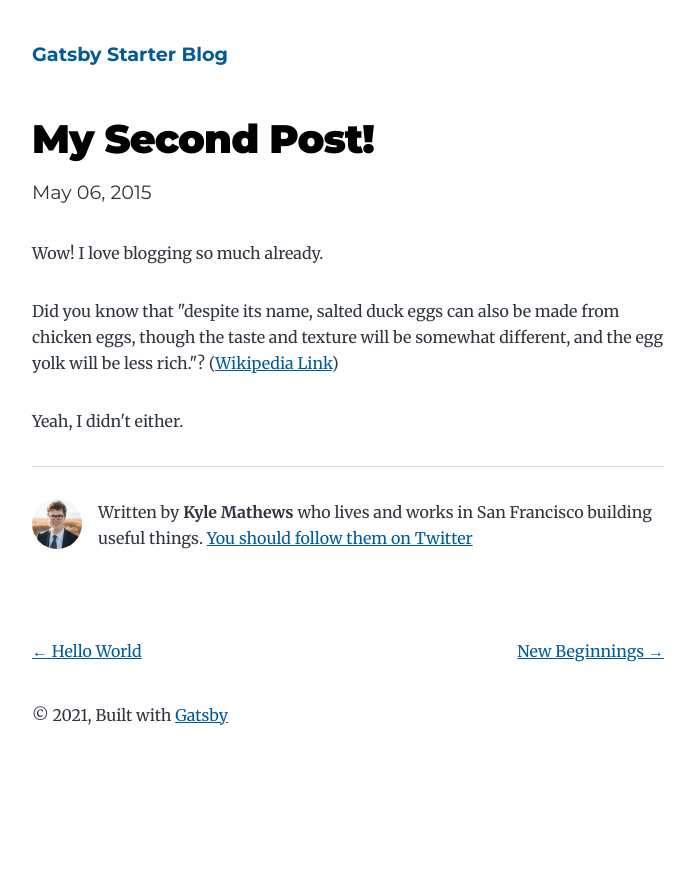
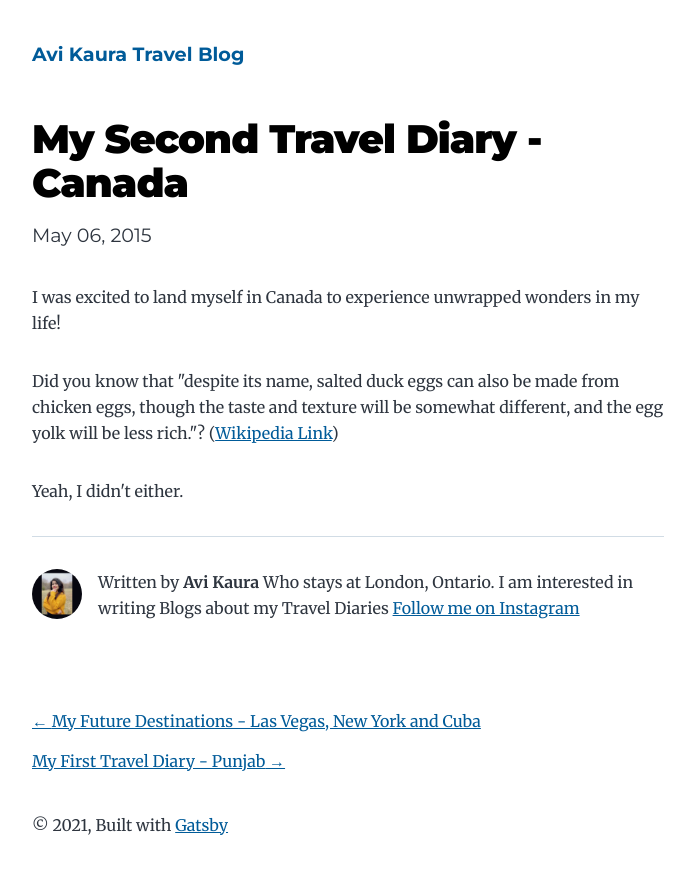
Before and after one commit to Avikaura/Avi_Blog, a Gatsby site: page /my-second-post/ in a window 1280 px wide. Shown: the whole page, without its empty margins (292-986 px from the left). Before the commit the page ends 800 px from the top, so only its background shows below. Built offline with nearby package versions, Linux system fonts and the light colour scheme; Gatsby itself is replaced by a stand-in of ours.

Commit message:
Modified the first blog page(Index page)

```diff
--- a/content/blog/hello-world/index.md
+++ b/content/blog/hello-world/index.md
@@ -1,7 +1,7 @@
 ---
-title: Hello World
+title: My Future Destinations - Las Vegas, New York and Cuba
 date: "2015-05-01T22:12:03.284Z"
-description: "Hello World"
+description: "Wondering about my future plans and soon, the dreams are not just going to be a dream."
 ---
 
 This is my first post on my new fake blog! How exciting!
--- a/content/blog/my-second-post/index.md
+++ b/content/blog/my-second-post/index.md
@@ -1,9 +1,9 @@
 ---
-title: My Second Post!
+title: My Second Travel Diary - Canada
 date: "2015-05-06T23:46:37.121Z"
 ---
 
-Wow! I love blogging so much already.
+I was excited to land myself in Canada to experience unwrapped wonders in my life!
 
 Did you know that "despite its name, salted duck eggs can also be made from
 chicken eggs, though the taste and texture will be somewhat different, and the
--- a/content/blog/new-beginnings/index.md
+++ b/content/blog/new-beginnings/index.md
@@ -1,7 +1,7 @@
 ---
-title: New Beginnings
+title: My First Travel Diary - Punjab
 date: "2015-05-28T22:40:32.169Z"
-description: This is a custom description for SEO and Open Graph purposes, rather than the default generated excerpt. Simply add a description field to the frontmatter.
+description: Punjab is really a nice place to stay. One of the unique thing is you can see men wearing Turbans everywhere.
 ---
 
 Far far away, behind the word mountains, far from the countries Vokalia and
--- a/gatsby-config.js
+++ b/gatsby-config.js
@@ -1,14 +1,14 @@
 module.exports = {
   siteMetadata: {
-    title: `Gatsby Starter Blog`,
+    title: `Avi Kaura Travel Blog`,
     author: {
-      name: `Kyle Mathews`,
-      summary: `who lives and works in San Francisco building useful things.`,
+      name: `Avi Kaura`,
+      summary: `Who stays at London, Ontario. I am interested in writing Blogs about my Travel Diaries`,
     },
     description: `A starter blog demonstrating what Gatsby can do.`,
     siteUrl: `https://gatsbystarterblogsource.gatsbyjs.io/`,
     social: {
-      twitter: `kylemathews`,
+      twitter: `AviKaura`,
     },
   },
   plugins: [
--- a/src/components/bio.js
+++ b/src/components/bio.js
@@ -36,7 +36,7 @@ const Bio = () => {
         className="bio-avatar"
         layout="fixed"
         formats={["AUTO", "WEBP", "AVIF"]}
-        src="../images/profile-pic.png"
+        src="../images/Avi_Profile_Pic.jpeg"
         width={50}
         height={50}
         quality={95}
@@ -47,7 +47,7 @@ const Bio = () => {
           Written by <strong>{author.name}</strong> {author?.summary || null}
           {` `}
           <a href={`https://twitter.com/${social?.twitter || ``}`}>
-            You should follow them on Twitter
+            Follow me on Instagram
           </a>
         </p>
       )}
```
Also changed, not shown: src/images/Avi_Profile_Pic.jpeg (added), src/images/profile-pic.png (deleted).
